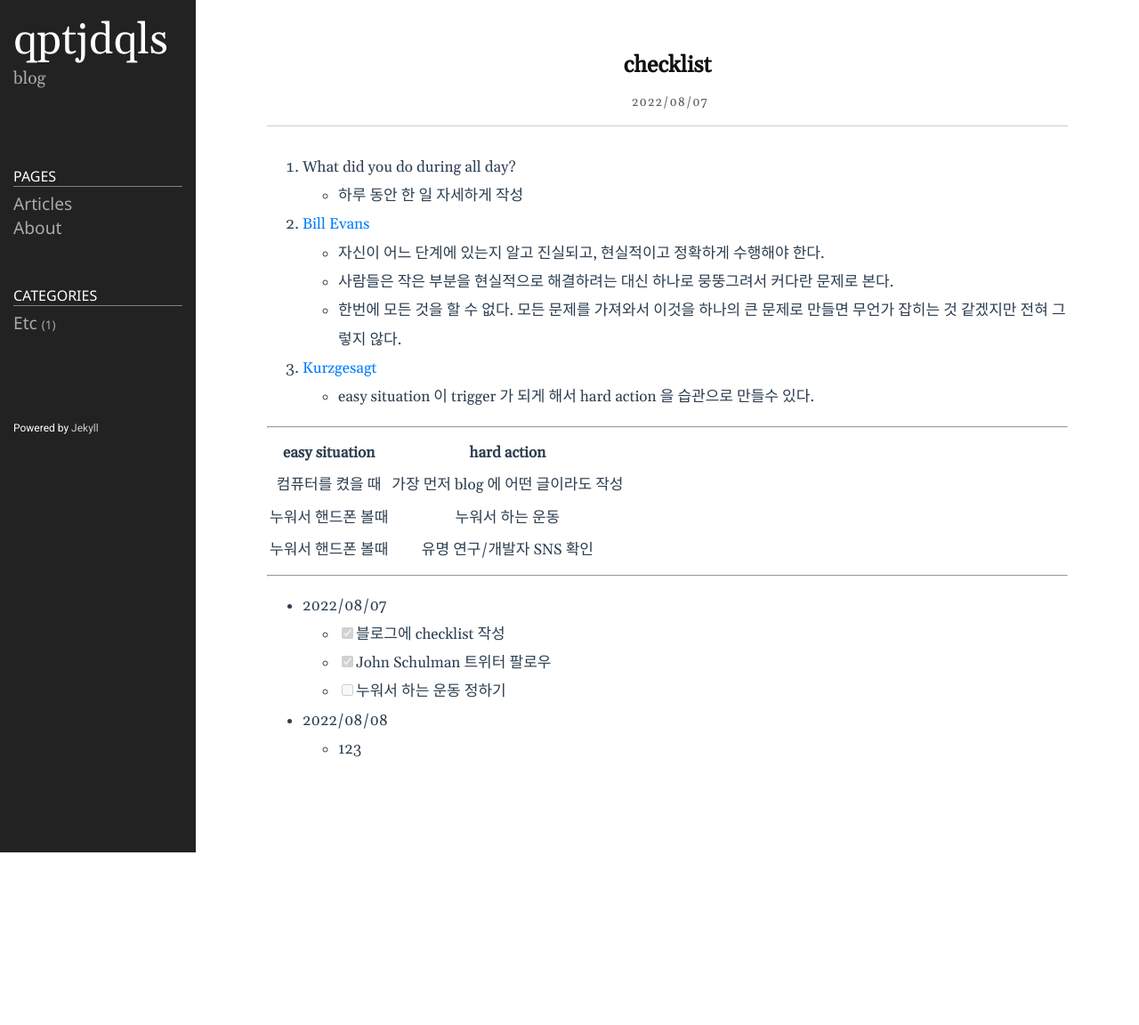
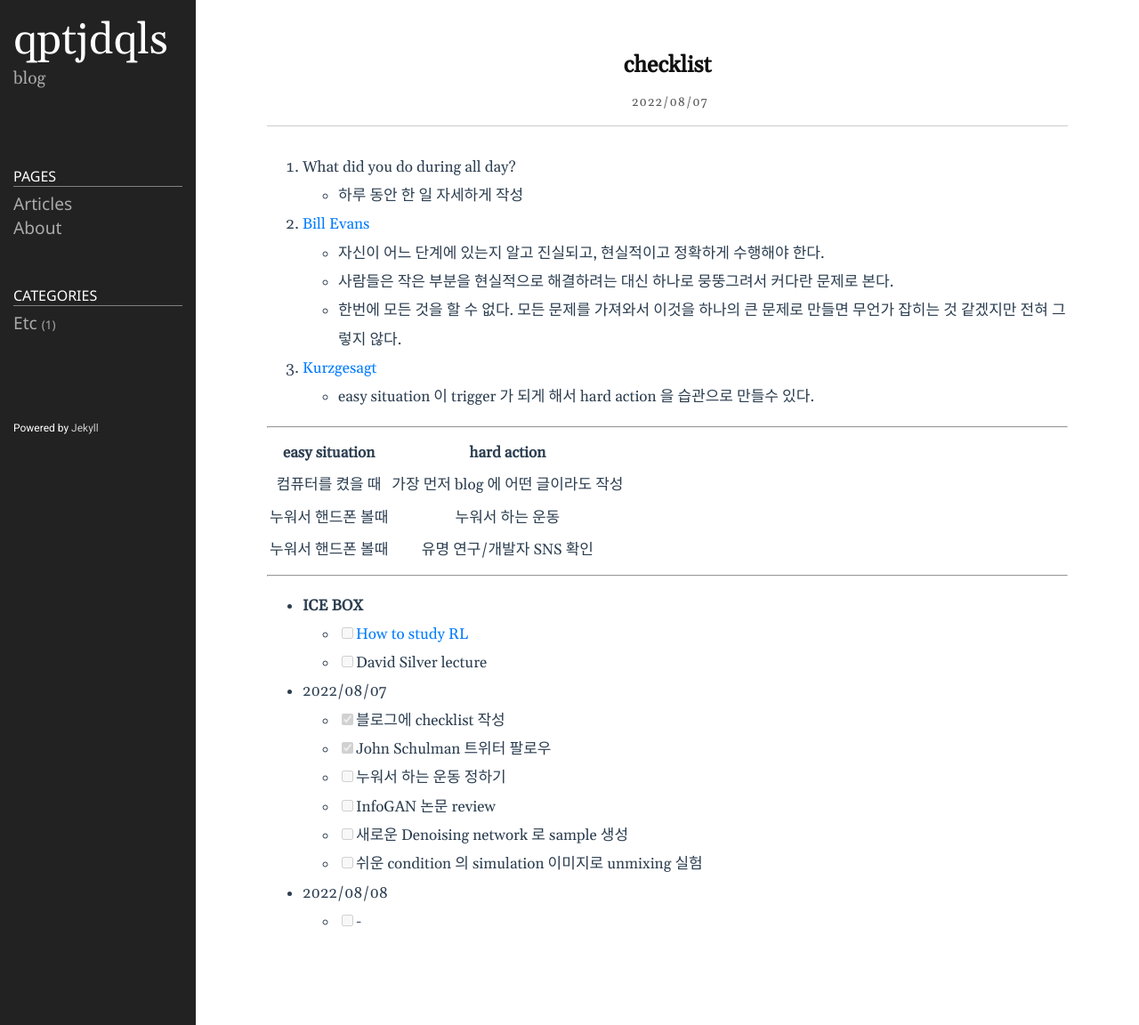
Before and after one commit to qptjdqls/qptjdqls.github.io, a Jekyll site: the page built from _posts/2022-08-07-checklist.md, in a window 1280 px wide. Shown: the whole page at 89% size. Built offline with Jekyll 4.4.1, drawn with Linux system fonts in a browser that asks for light colours; before the commit the page ends 958 px from its top, so only the background shows below that.

Commit message:
Update 2022-08-07-checklist.md

```diff
--- a/_posts/2022-08-07-checklist.md
+++ b/_posts/2022-08-07-checklist.md
@@ -25,9 +25,16 @@ categories: etc
 
 ---
 
+- **ICE BOX**
+  - [ ] [How to study RL](https://github.com/reinforcement-learning-kr/how_to_study_rl)
+  - [ ] David Silver lecture
+
 - 2022/08/07
-    - [x] 블로그에 checklist 작성
-    - [x] John Schulman 트위터 팔로우
-    - [ ] 누워서 하는 운동 정하기
+  - [x] 블로그에 checklist 작성
+  - [x] John Schulman 트위터 팔로우
+  - [ ] 누워서 하는 운동 정하기
+  - [ ] InfoGAN 논문 review
+  - [ ] 새로운 Denoising network 로 sample 생성
+  - [ ] 쉬운 condition 의 simulation 이미지로 unmixing 실험
 - 2022/08/08
-    - 123
+  - [ ] -
```
